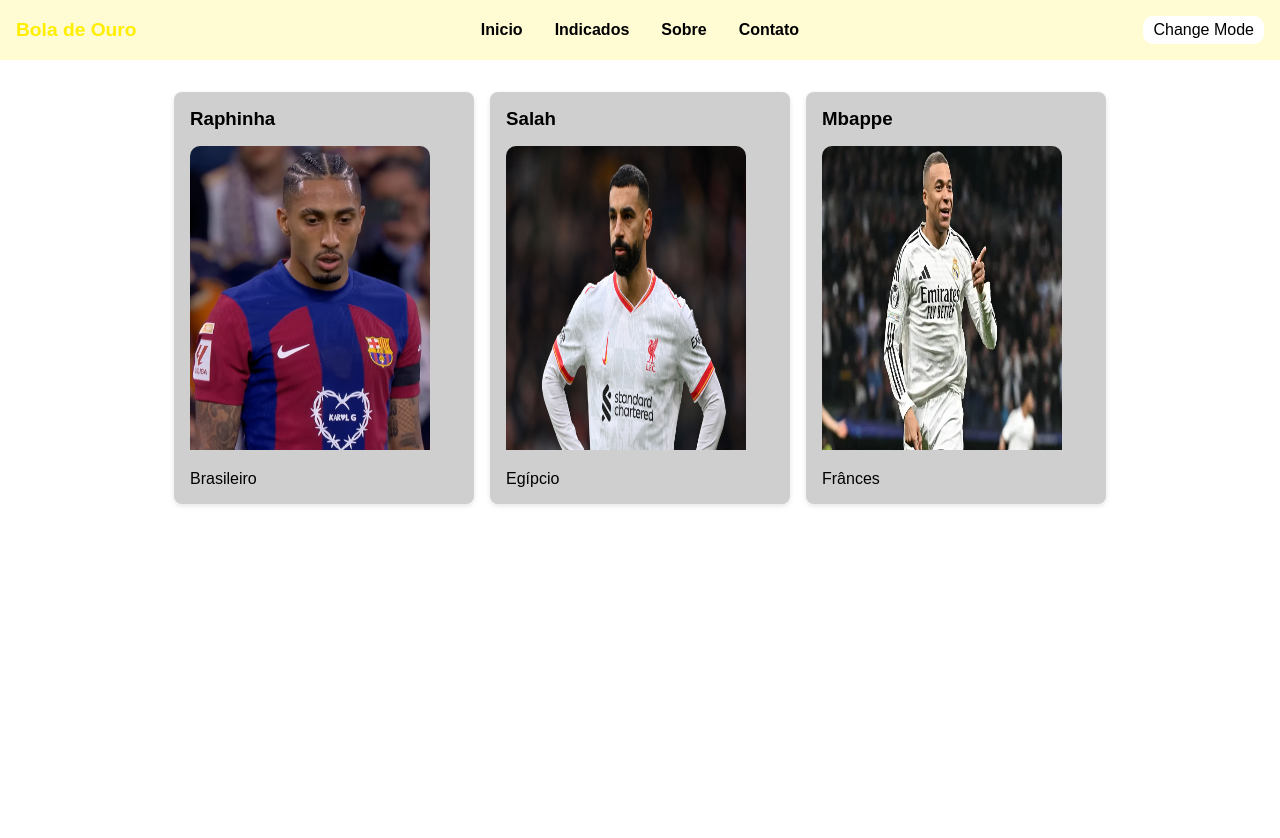
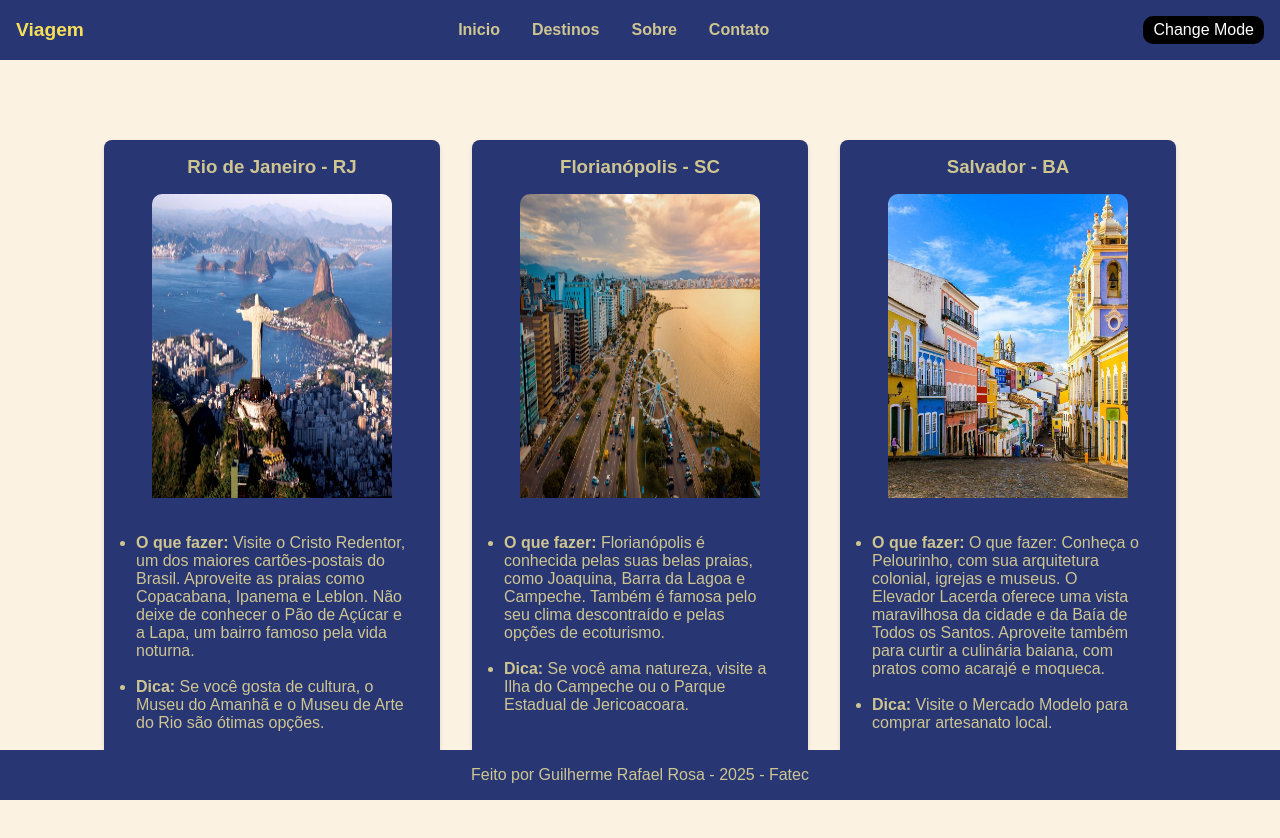
Before and after one commit to Guilherme-RR/AulasDW, a plain HTML site: page exercicio-aula-13-03/index.html in a window 1280 px wide. Before the commit the page ends 800 px from the top, so only its background shows below. Drawn offline with Linux system fonts and the light colour scheme; a script that the page names is missing; files whose address does not match are found by name.

Commit message:
Terminando Exercicio Dark Mode

```diff
--- a/exercicio-aula-13-03/css/color.css
+++ b/exercicio-aula-13-03/css/color.css
@@ -1,17 +1,22 @@
 :root{
-    --bg-color: #fff;
-    --text-color: #000000;
-    --logo: #ffee00;
-    --navbar-color: #fffcd4;
-    --card-color: #cfcfcf;
-    --footer-color: #fff;
+    --bg-color: #fcf2e2;
+    --text-color: #cec591;
+    --bg-color-darkmode: #000;
+    --text-color-darkmode: #fff;
+    --logo: #f7df59;
+    --navbar-color: #283674;
+    --card-color: #283674;
+    --footer-color: #283674;
 }
 
 body.change-mode{
-    --bg-color: #000;
-    --text-color: #ffd104;
+    --bg-color: #424242;
+    --text-color: #cec591;
+    --bg-color-darkmode: #fff;
+    --text-color-darkmode: #000;
     --text-title-color: #ffee00;
-    --navbar-color: #888738;
-    --card-color: #96955d;
-    --footer-color: #000;
+    --logo: #f7df59;
+    --navbar-color: #161616;
+    --card-color: #161616;
+    --footer-color: #161616;
 }
--- a/exercicio-aula-13-03/css/style.css
+++ b/exercicio-aula-13-03/css/style.css
@@ -35,9 +35,10 @@ body{
 }
 
 .cards{
+    margin: 3rem;
     display: flex;
     justify-content: center;
-    gap: 1rem;
+    gap: 2rem;
     padding: 2rem;
 }
 
@@ -45,12 +46,20 @@ body{
     background-color: var(--card-color);
     padding: 1rem;
     border-radius: 8px;
-    width: 300px;
+    width: 21rem;
     box-shadow: 0 2px 5px rgba(0, 0, 0, 0.1);
 }
-
+.card ul {
+    padding: 1rem;
+    color: var(--text-color);
+}
 .h3-card{
     padding-bottom: 1rem;
+    color: var(--text-color);
+    text-align: center;
+}
+.div-img{
+    text-align: center;
 }
 
 .img-card{
@@ -61,10 +70,22 @@ body{
     box-shadow: 10px;
 }
 
-.change-mode{
+.button-change-mode{
     cursor: pointer;
     padding: 5px 10px;
-    background-color: var(--bg-color);
-    color: var(--text-color);
+    background-color: var(--bg-color-darkmode);
+    color: var(--text-color-darkmode);
     border-radius: 10px;
 }
+footer{
+    background-color: var(--footer-color);
+    color: var(--text-color);
+    text-align: center;
+    padding: 1rem;
+    position: fixed;
+    width: 100%;
+    bottom: 0;
+}
+.text-card{
+    font-weight: 500;
+}
--- a/exercicio-aula-13-03/index.html
+++ b/exercicio-aula-13-03/index.html
@@ -1,7 +1,7 @@
 <!DOCTYPE html>
 <html lang="pt-BR">
     <head>
-        <title>Bola de Ouro</title>
+        <title>Site Viagens</title>
         <meta charset="utf-8">
         <link rel="stylesheet" href="css/reset.css">
         <link rel="stylesheet" href="css/color.css">
@@ -11,33 +11,54 @@
     <body>
         <script src="script.js"></script>
         <nav class="navbar">
-            <div class="logo">Bola de Ouro</div>
+            <div class="logo">Viagem</div>
             <ul>
                 <li><a href="#">Inicio</a></li>
-                <li><a href="#">Indicados</a></li>
+                <li><a href="#">Destinos</a></li>
                 <li><a href="#">Sobre</a></li>
                 <li><a href="#">Contato</a></li>
             </ul>
-            <div onclick="ChangeMode()" class="change-mode">Change Mode</div>
+            <div onclick="ChangeMode()" class="button-change-mode">Change Mode</div>
         </nav>
+
         <section class="cards">
             <div class="card">
-                <h3 class="h3-card">Raphinha</h3>
-                <img src="img/raphinha.jpg" class="img-card">
-                <p>Brasileiro</p>
+                <h3 class="h3-card">Rio de Janeiro - RJ</h3>
+                <div class="div-img"><img src="img/rio.jpeg" class="img-card"></div>
+
+                <ul class="text-card">
+                    <li><strong>O que fazer:</strong> Visite o Cristo Redentor, um dos maiores cartões-postais do Brasil. Aproveite as praias como Copacabana, Ipanema e Leblon. Não deixe de conhecer o Pão de Açúcar e a Lapa, um bairro famoso pela vida noturna.</li><br>
+                    <li><strong>Dica:</strong> Se você gosta de cultura, o Museu do Amanhã e o Museu de Arte do Rio são ótimas opções.</li>
+                </ul>
             </div>
 
             <div class="card">
-                <h3 class="h3-card">Salah</h3>
-                <img src="img/salah.jfif" class="img-card">
-                <p>Egípcio</p>
+                <h3 class="h3-card">Florianópolis - SC</h3>
+                <div class="div-img"><img src="img/floripa.jpg" class="img-card"></div>
+
+                <ul class="text-card">
+                    <li><strong>O que fazer:</strong> Florianópolis é conhecida pelas suas belas praias, como Joaquina, Barra da Lagoa e Campeche. Também é famosa pelo seu clima descontraído e pelas opções de ecoturismo.</li><br>
+                    <li><strong>Dica:</strong> Se você ama natureza, visite a Ilha do Campeche ou o Parque Estadual de Jericoacoara.</li>
+                </ul>
             </div>
 
             <div class="card">
-                <h3 class="h3-card">Mbappe</h3>
-                <img src="img/mbappe.webp" class="img-card">
-                <p>Frânces</p>
+                <h3 class="h3-card">Salvador - BA</h3>
+                <div class="div-img"><img src="img/salvador.jpg" class="img-card"></div>
+
+                <ul class="text-card">
+                    <li><strong>O que fazer:</strong> O que fazer: Conheça o Pelourinho, com sua arquitetura colonial, igrejas e museus. O Elevador Lacerda oferece uma vista maravilhosa da cidade e da Baía de Todos os Santos. Aproveite também para curtir a culinária baiana, com pratos como acarajé e moqueca.</li><br>
+                    <li><strong>Dica:</strong> Visite o Mercado Modelo para comprar artesanato local.</li>
+                </ul>
             </div>
         </section>
+        <footer>
+            <p>Feito por Guilherme Rafael Rosa - 2025 - Fatec</p>
+        </footer>
+        <script>
+            function ChangeMode() {
+                document.body.classList.toggle('change-mode')
+            }
+        </script>
     </body>
 </html>
--- a/exercicio-aula-13-03/js/script.js
+++ /dev/null
@@ -1,3 +0,0 @@
-function ChangeMode(){
-    document.body.classList.toggle('change-mode')
-}
```
Also changed, not shown: exercicio-aula-13-03/img/floripa.jpg (added), exercicio-aula-13-03/img/mbappe.webp (deleted), exercicio-aula-13-03/img/raphinha.jpg (deleted), exercicio-aula-13-03/img/rio.jpeg (added), exercicio-aula-13-03/img/salah.jfif (deleted), exercicio-aula-13-03/img/salvador.jpg (added).
